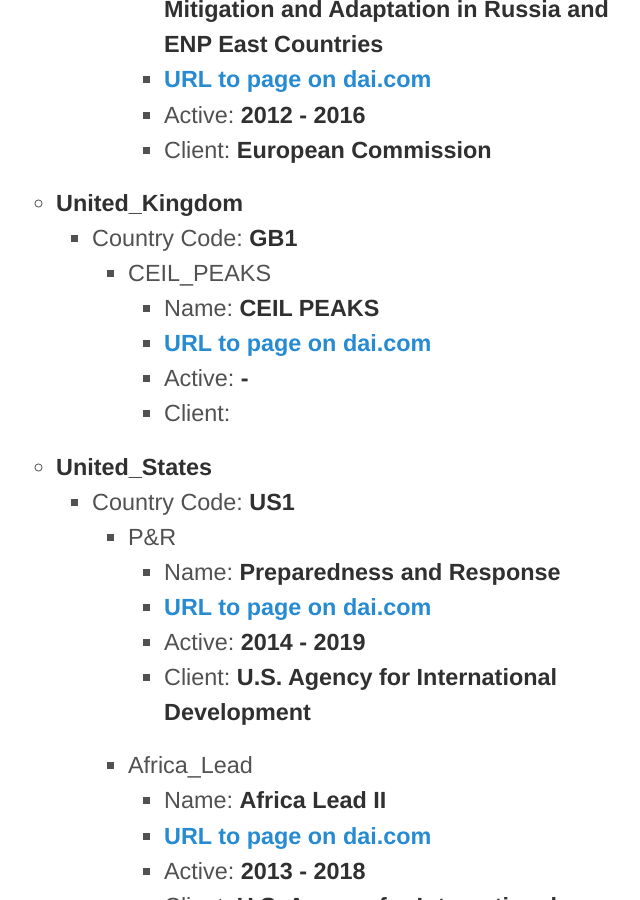
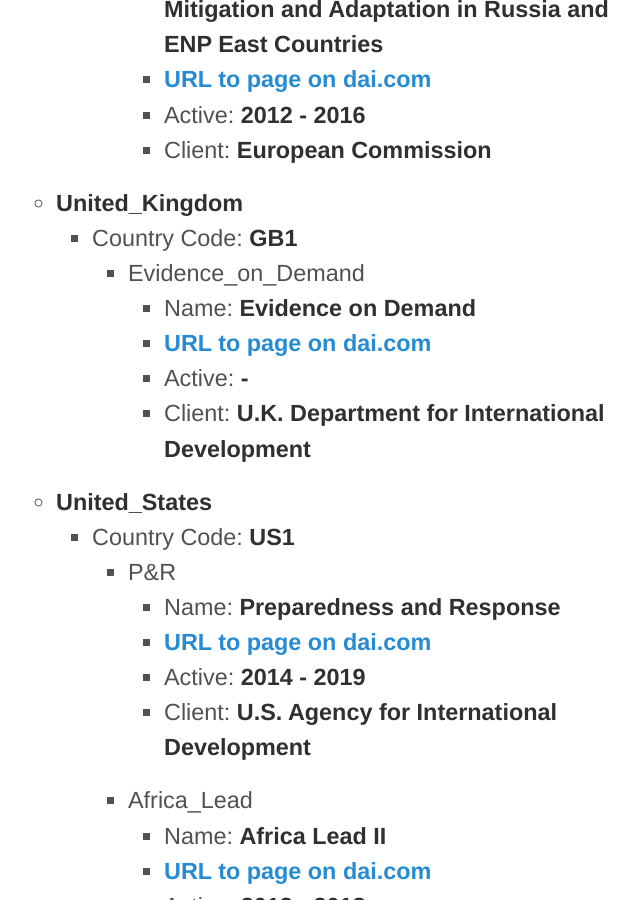
Before and after one commit to DAIGlobal/dai_country_data_viewer, a Jekyll site: the page built from active-list.html, in a window 1280 px wide and 900 px high, scrolled down 43440 px. Shown: the whole window, without its empty margins (326-966 px from the left). Built offline with Jekyll 4.4.1, drawn with Linux system fonts in a browser that asks for light colours; Markdown is read by kramdown in place of the engine named in the settings; some of the changed text lies outside the part shown.

Commit message:
adding a view for missing project URLS

```diff
--- a/_data/countries.yml
+++ b/_data/countries.yml
@@ -289,8 +289,9 @@
   SOV_A3: CH1
   Status: Active
   Projects:
-    CEIL_Peaks:
+    Evidence_on_Demand:
       Name: International Waters Cooperation Catalytic Support to Advanced Interdisciplinary Capacity Development - Monitoring Evaluation Consultancy Service
+      URL: http://dai.com/our-work/projects/worldwide—evidence-demand-core-services
       Client: U.K. Department for International Development
       Start_Date: 2012
       End_Date: 2015
@@ -1673,8 +1674,10 @@
   SOV_A3: GB1
   Status: Active
   Projects:
-    CEIL_PEAKS:
-      Name: CEIL PEAKS
+    Evidence_on_Demand:
+      Name: Evidence on Demand
+      URL: http://dai.com/our-work/projects/worldwide—evidence-demand-core-services
+      Client: U.K. Department for International Development
 United_States:
   SOV_A3: US1
   Status: Active
--- a/index.html
+++ b/index.html
@@ -23,3 +23,5 @@
 <h2 style="text-align: center;">Generate Human Readable Views</h2>
 <h3><a href="{{ site.baseurl }}/active-list/">Active Country Data Outline</a></h3>
 <p>All country data for countries that contain active projects. Properties include country name, code, project name, acronym, client, start date, end date, dai.com url.</p>
+<h3><a href="{{ site.baseurl }}/active-missing-url/">Countries With Active Projects Missing a URL</a></h3>
+<p>A list of all projects in active countries that are missing a link to a dai.com project page.</p>
```
Also changed, not shown: active-missing-url.html (added, +38 -0 lines).
